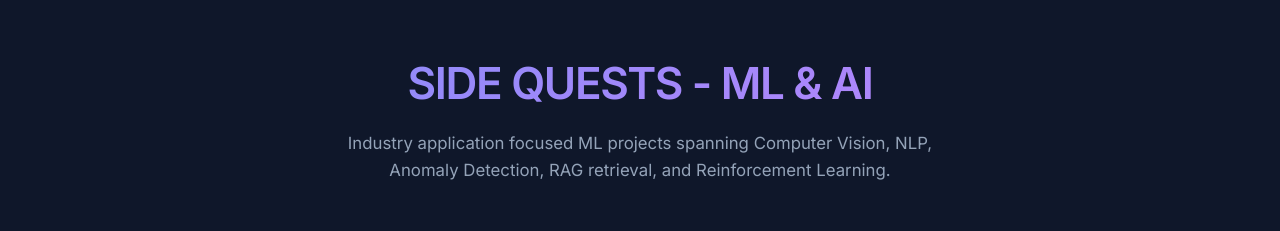
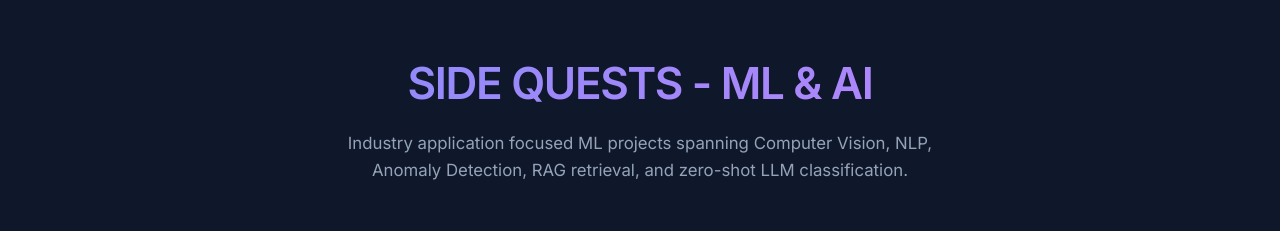
Before and after one commit to allanmichaelhender/ML_side_quests, a React (Vite) app in the folder vercel_frontend/: page / in a window 1280 px wide. Shown: the top 231 px of the page. Built offline with nearby package versions, Linux system fonts and the light colour scheme.

Commit message:
updaiting repo readme

```diff
--- a/vercel_frontend/src/App.tsx
+++ b/vercel_frontend/src/App.tsx
@@ -98,7 +98,7 @@ export default function App() {
         <h1>Side Quests - ML & AI</h1>
         <p className="app-subtitle">
           Industry application focused ML projects spanning Computer Vision,
-          NLP, Anomaly Detection, RAG retrieval, and Reinforcement Learning.
+          NLP, Anomaly Detection, RAG retrieval, and zero-shot LLM classification.
         </p>
       </header>
 
```
Also changed, not shown: 1 other file (tests, documents, lock files or other folders).
